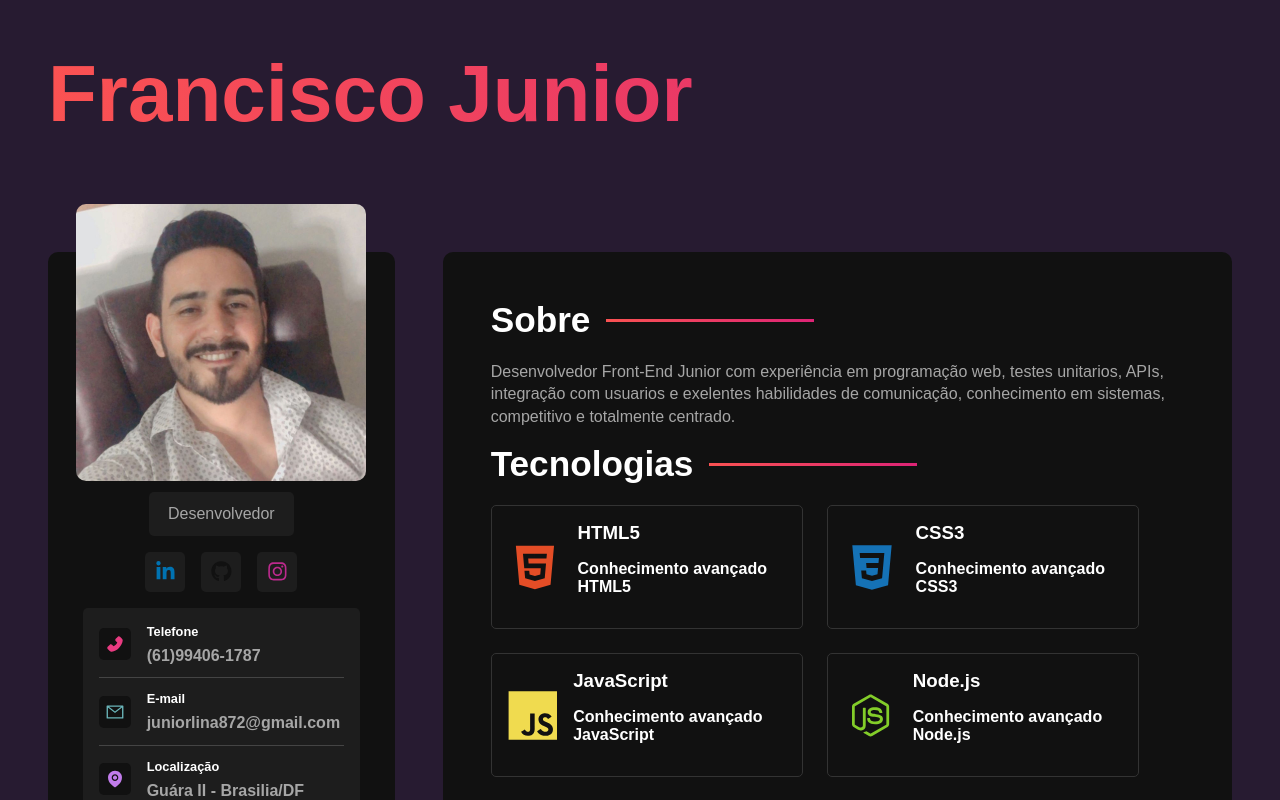
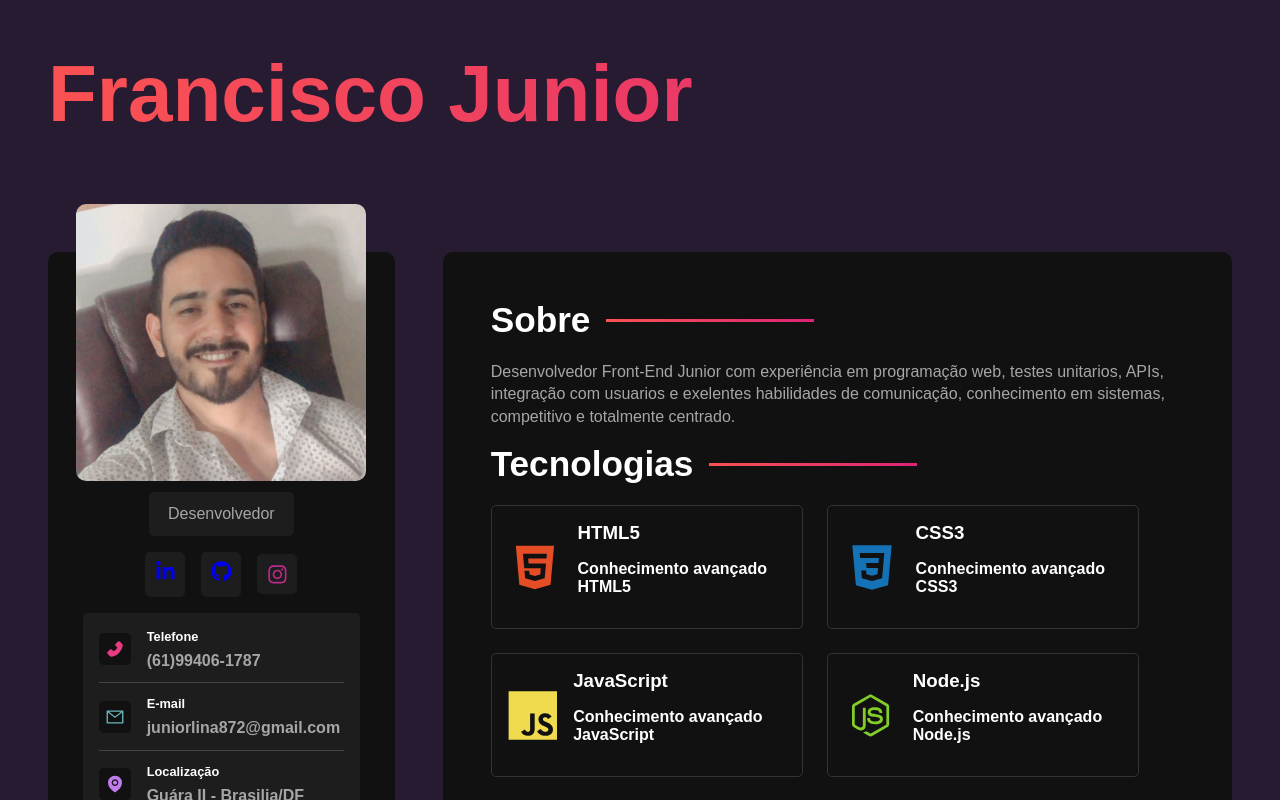
Before and after one commit to Fjunior08/Portifolio, a React (Vite) app: page / in a window 1280 px wide. Shown: the top 800 px of the page. Built offline with nearby package versions, Linux system fonts and the light colour scheme.

Commit message:
SocialNetwork

```diff
--- a/package.json
+++ b/package.json
@@ -11,7 +11,8 @@
   "dependencies": {
     "react": "^18.2.0",
     "react-dom": "^18.2.0",
-    "react-icons": "^4.4.0"
+    "react-icons": "^4.4.0",
+    "react-link": "^1.0.3"
   },
   "devDependencies": {
     "@types/react": "^18.0.15",
--- a/src/components/SocialNetworks.jsx
+++ b/src/components/SocialNetworks.jsx
@@ -1,10 +1,10 @@
 import { FaLinkedinIn, FaGithub, FaInstagram } from "react-icons/fa";
-
+//import Link from 'react-link';
 import '../styles/components/socialnetworks.sass';
 
 const socialNetworks = [
-  { name: "linkedin",  icon: <FaLinkedinIn /> },
-  { name: "github",   icon: <FaGithub /> },
+  { name: "linkedin",  icon: <a href="https://www.linkedin.com/in/francisco-j%C3%BAnior-4b4a02119/" target="_blank"> <FaLinkedinIn /></a>},
+  { name: "github",   icon: <a href="https://github.com/Fjunior08?tab=repositories" target="_blank"><FaGithub /></a> },
   { name: "instagram", icon: <FaInstagram /> },
 ];
 
@@ -12,7 +12,7 @@ const SocialNetworks = () => {
   return (
   <section id="social-networks">
   {socialNetworks.map((network) => (
-  <a href="#" className="social-btn" id={network.name} key={network.name}>
+  <a href='Link' className="social-btn" id={network.name} key={network.name}>
       {network.icon}
   </a>
   ))}
```
Also changed, not shown: 1 other file (tests, documents, lock files or other folders).
